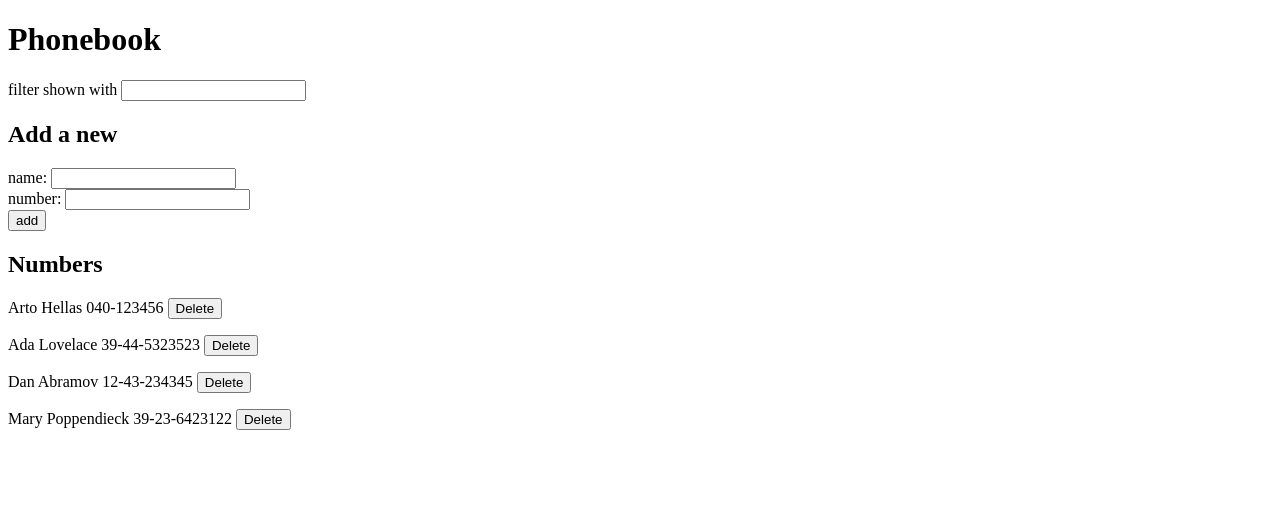
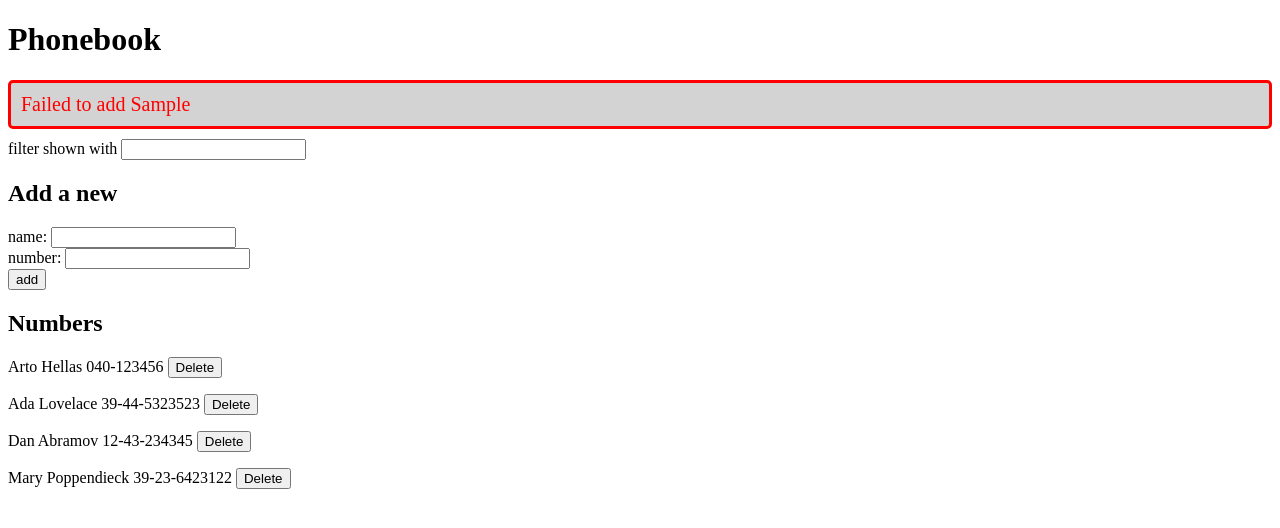
Before and after one commit to Jose134/fullstack-open-course, a React (Vite) app in the folder part2/phonebook/: page / in a window 1280 px wide. Both pictures are taken after typing "Sample", "Sample" into the empty fields and a click on the button "add". Shown: the top 528 px of the page. Built offline with nearby package versions, Linux system fonts and the light colour scheme; no server answers; data requests are answered from the project's data file.

Commit message:
Exercises 2.16 & 2.17

```diff
--- a/part2/phonebook/src/App.jsx
+++ b/part2/phonebook/src/App.jsx
@@ -3,12 +3,15 @@ import Filter from './components/Filter';
 import PersonForm from './components/PersonForm';
 import Persons from './components/Persons';
 import apiService from './services/apiService';
+import Notification from './components/Notification';
 
 const App = () => {
   const [persons, setPersons] = useState([]);
   const [newName, setNewName] = useState('');
   const [newNumber, setNewNumber] = useState('');
   const [filter, setNewFilter] = useState('');
+  const [notificationMessage, setNotificationMessage] = useState(null);
+  const [notificationType, setNotificationType] = useState('success');
 
   useEffect(() => {
     apiService.getAll().then(response => {
@@ -45,9 +48,11 @@ const App = () => {
     apiService.update({ ...person, number: newNumber.trim() })
       .then(updatedPerson => {
         setPersons(persons.map(p => p.id !== updatedPerson.id ? p : updatedPerson));
+        displayNotification(`Updated ${updatedPerson.name}'s number`, 'success');
       })
       .catch(error => {
-        alert(`Failed to update ${name}'s number in phonebook: ${error}`);
+        displayNotification(`Failed to update ${person.name}'s number`, 'error');
+        console.error(error);
       });
   };
 
@@ -57,9 +62,12 @@ const App = () => {
     apiService.create(newPerson)
       .then(person => {
         setPersons(persons.concat(person));
+        displayNotification(`Added ${person.name}`, 'success');
+
       })
       .catch(error => {
-        alert(`Failed to add ${name} to phonebook: ${error}`);
+        displayNotification(`Failed to add ${newPerson.name}`, 'error');
+        console.error(error);
       });
   };
 
@@ -69,12 +77,22 @@ const App = () => {
       apiService.remove(id)
         .then(() => {
           setPersons(persons.filter(p => p.id !== id));
+          displayNotification(`Deleted ${person.name}`, 'success');
         })
         .catch(error => {
-          alert(`Failed to delete ${person.name} from phonebook: ${error}`);
+          displayNotification(`Failed to delete ${person.name}`, 'error');
+          console.error(error);
         });
     }
   };
+
+  const displayNotification = (message, type) => {
+    setNotificationMessage(message);
+    setNotificationType(type);
+    setTimeout(() => {
+      setNotificationMessage(null);
+    }, 3000);
+  }
 
   const filteredPersons = filter.trim() !== ''
     ? persons.filter(person => person.name.toLowerCase().includes(filter.trim().toLowerCase()))
@@ -82,6 +100,7 @@ const App = () => {
   return (
     <div>
       <h1>Phonebook</h1>
+      <Notification message={notificationMessage} type={notificationType} />
       <Filter filter={filter} handleFilterChange={handleFieldChange(setNewFilter)} />
       <h2>Add a new</h2>
       <PersonForm
--- /dev/null
+++ b/part2/phonebook/src/components/Notification.css
@@ -0,0 +1,18 @@
+.notification {
+    background: lightgrey;
+    font-size: 20px;
+    border-style: solid;
+    border-radius: 5px;
+    padding: 10px;
+    margin-bottom: 10px;
+}
+
+.error {
+    color: red;
+    border-color: red;
+}
+
+.success {
+    color: green;
+    border-color: green;
+}
--- /dev/null
+++ b/part2/phonebook/src/components/Notification.tsx
@@ -0,0 +1,18 @@
+import React from 'react';
+import './Notification.css';
+
+const Notification = ({ message, type }) => {
+    if (message === null) {
+        return null;
+    }
+
+    const className = 'notification ' + (type === 'error' ? 'error' : 'success');
+    console.log('className:', className);
+    return (
+        <div className={className}>
+            {message}
+        </div>
+    );
+};
+
+export default Notification;
```
